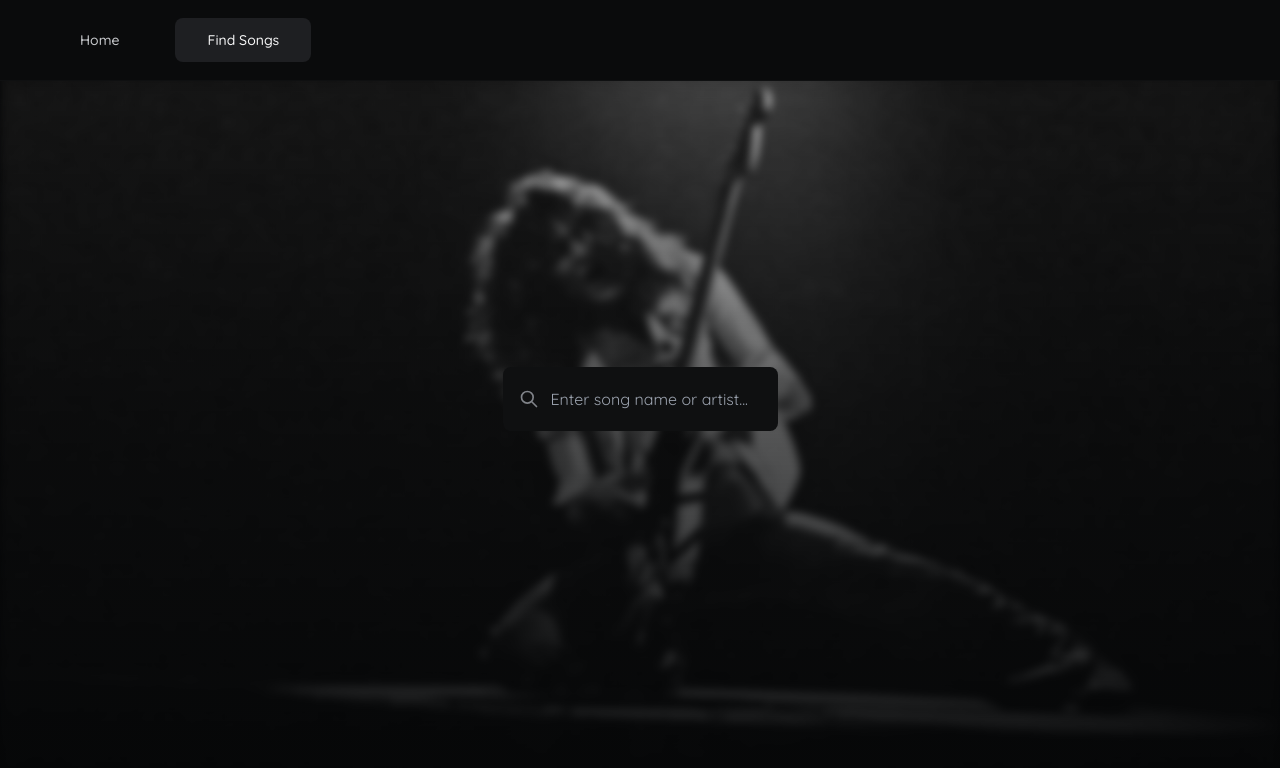
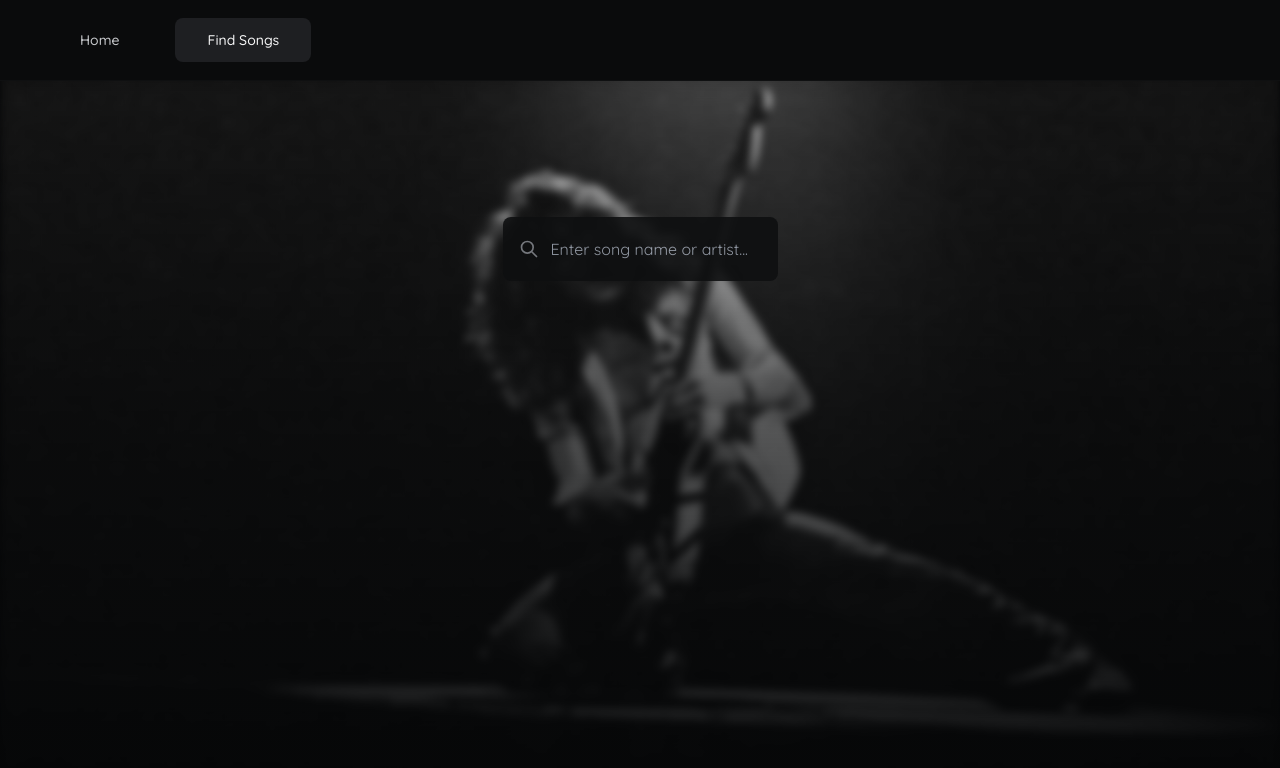
Before and after one commit to nunnyu/Giita, a React (Vite) app in the folder src/frontend/: page /find-song in a window 1280 px wide. Shown: the top 768 px of the page. Built offline with nearby package versions, Linux system fonts and the light colour scheme.

Commit message:
Finished styling for the search feature, added loading animation

```diff
--- a/src/frontend/src/components/SearchBar.tsx
+++ b/src/frontend/src/components/SearchBar.tsx
@@ -21,7 +21,7 @@ const SearchBar: React.FC<SearchBarProps> = ({
 
   return (
     <form onSubmit={handleSubmit} className={`w-[275px] ${className}`}>
-      <div className="relative">
+      <div className="relative opacity-90">
         {/* Text input */}
         <input
           type="text"
--- a/src/frontend/src/pages/FindSong.tsx
+++ b/src/frontend/src/pages/FindSong.tsx
@@ -30,17 +30,19 @@ const FindSong: React.FC = () => {
   };
 
   return (
-    <div className="flex items-center">
+    <div className="flex flex-col items-center py-3">
       {/* Search Bar */}
-      <div className="text-center py-6">
+      <div className="text-center">
         <SearchBar
           placeholder="Enter song name or artist..."
           onSearch={handleSearch}
-          className="mb-6 "
+          className="mb-6"
         />
         {/* Status Messages */}
-        <div className="h-6">
-          {isLoading && <div className="text-dark-300">Searching...</div>}
+        <div className="h-6 flex items-center justify-center">
+          {isLoading && (
+            <div className="w-5 h-5 border-2 border-t-transparent rounded-full animate-spin opacity-50"></div>
+          )}
           {error && <div className="text-red-500">{error}</div>}
           {hasSearched &&
             !isLoading &&
@@ -49,16 +51,14 @@ const FindSong: React.FC = () => {
               <div className="text-dark-300">No results found.</div>
             )}
         </div>
-        {/* Results */}
-        <div className="text-white mt-9 max-h-[400px] overflow-y-auto">
+      </div>
+      {/* Results - Centered below search bar */}
+      <div className="text-white mt-9 min-h-[300px] max-h-[300px] max-w-[250px] overflow-y-auto text-center">
         {searchResults?.tracks?.items?.length > 0 &&
           searchResults.tracks.items.map((result) => {
             return (
-                <div
-                  key={result.id}
-                  className="mb-4 p-1 rounded-lg"
-                >
-                  <h2 className="text-xl">
+              <div key={result.id} className="mb-4 p-1 rounded-lg">
+                <h2 className="font-semibold">
                   {result.name.length > 25
                     ? result.name.substring(0, 25) + "..."
                     : result.name}
@@ -69,7 +69,6 @@ const FindSong: React.FC = () => {
           })}
       </div>
     </div>
-    </div>
   );
 };
 
```
Lines whose indentation alone changed are shown as unchanged.
